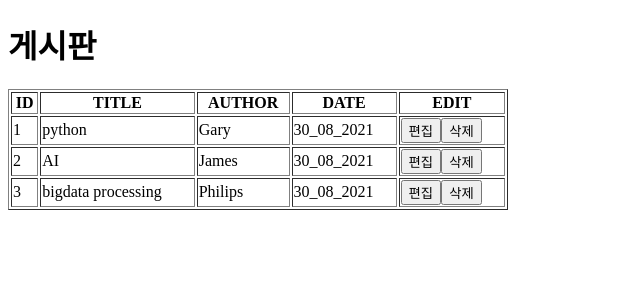
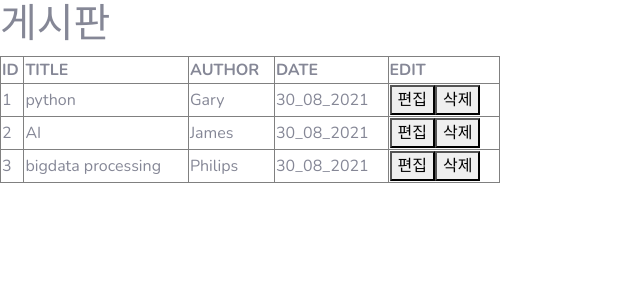
Before and after one commit to gagori/flask_web, a Flask app: page /articles in a window 1280 px wide. Shown: the top 300 px of the page, without its empty margins (0-640 px from the left). Run offline with Flask 2, Linux system fonts and the light colour scheme; some libraries are stand-ins or nearby versions.

Commit message:
articles.html sample1

```diff
--- a/templates/articles.html
+++ b/templates/articles.html
@@ -5,6 +5,15 @@
     <meta charset="UTF-8">
     <meta http-equiv="X-UA-Compatible" content="IE=edge">
     <meta name="viewport" content="width=device-width, initial-scale=1.0">
+    <!-- Custom fonts for this template -->
+    <link href="{{url_for('static', filename='vendor/fontawesome-free/css/all.min.css')}}" rel="stylesheet" type="text/css">
+    <link href="https://fonts.googleapis.com/css?family=Nunito:200,200i,300,300i,400,400i,600,600i,700,700i,800,800i,900,900i" rel="stylesheet">
+
+    <!-- Custom styles for this template -->
+    <link href="{{url_for('static', filename='css/sb-admin-2.min.css')}}" rel="stylesheet">
+
+    <!-- Custom styles for this page -->
+    <link href="{{url_for('static', filename='vendor/datatables/dataTables.bootstrap4.min.css')}}" rel="stylesheet">
     <title>게시판</title>
 
 </head>
```
